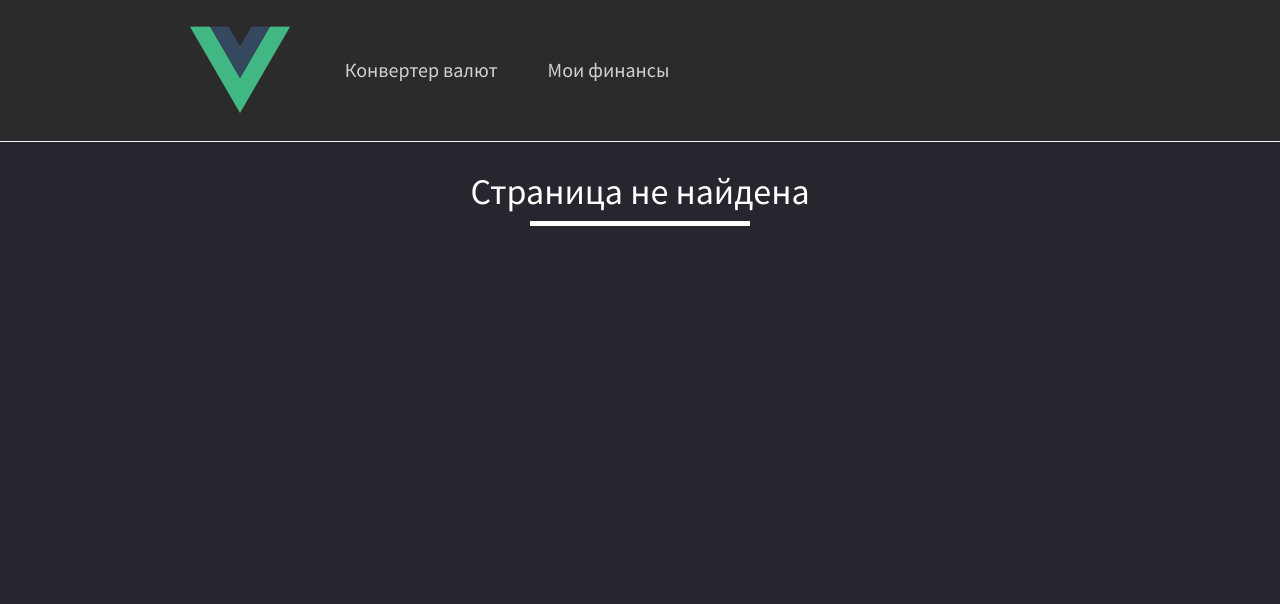
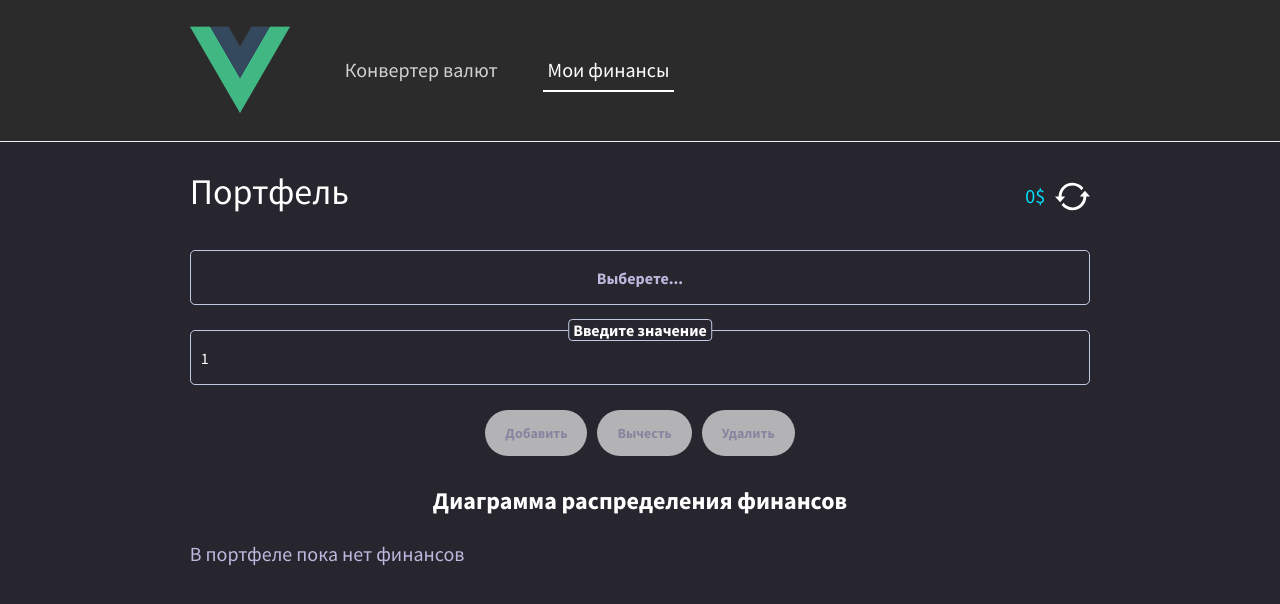
Before and after one commit to rti30/task-crypto, a Vue app: page /demo-task-crypto/portfolio in a window 1280 px wide. Shown: the top 604 px of the page. Built offline with nearby package versions, Linux system fonts and the light colour scheme; what coingecko-api would draw is missing.

Commit message:
исправлен спинер обновления в портфеле. Форматирование стилей

```diff
--- a/src/assets/style/index.scss
+++ b/src/assets/style/index.scss
@@ -146,7 +146,8 @@ a:link {
 	border-radius: $main-radius;
 	cursor: pointer;
 	transition: all 0.3s ease 0s;
-
+	font-weight: 700;
+	font-size: 14px;
 	transition: background-color, color 0.3s ease 0s;
 	&:focus-visible {
 		box-shadow: 0 0 0 2px #666;
--- a/src/router/index.js
+++ b/src/router/index.js
@@ -24,7 +24,7 @@ let routes = [
 ]
 
 const router = createRouter({
-  history: createWebHistory(),
+  history: createWebHistory("demo-task-crypto"),
   routes,
   scrollBehavior() {
     document.getElementById('app').scrollIntoView();
--- a/src/store/portfolio.js
+++ b/src/store/portfolio.js
@@ -83,18 +83,18 @@ export default {
          }
       },
       async updateAssetsPrices({ getters, commit }) {
-         commit("setRequest", "pending");
          const getPrice = async (name) => await convert({
             coin: [name],
             toCoin: [getters.currency],
          });
          try {
             getters.assets.forEach(async coin => {
-               const price = await getPrice(coin.name);
+               commit("setRequest", "pending");
+               const price = getters.currency === coin.id ? 1 : await getPrice(coin.name);
                if (price) {
                   const findIndex = getters?.assets.findIndex((el) => el?.id === coin.id);
+                  commit("setRequest", "success");
                   commit("changeCoin", { id: findIndex, price });
-                  commit("setRequest", "success");
                }
                else {
                   commit("setRequest", false);
@@ -106,7 +106,6 @@ export default {
             commit("setRequest", false);
             console.warn(e)
          }
-
       },
    },
 }
```
Also changed, not shown: src/components/common/AppHeader.vue (+0 -9 lines).
